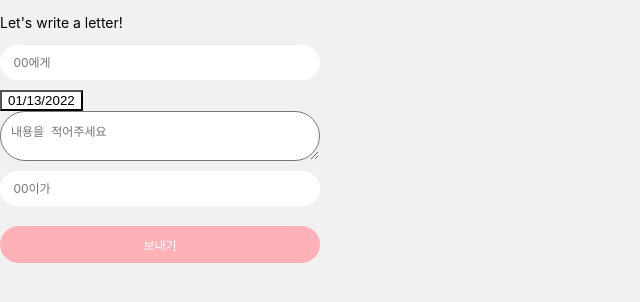
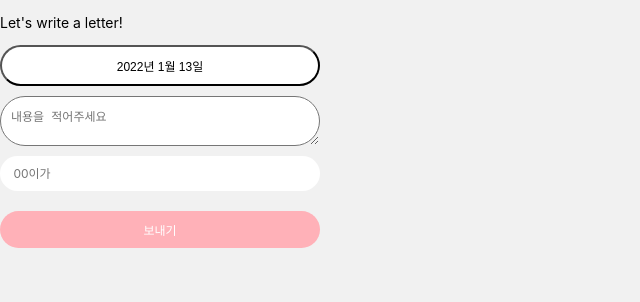
Before and after one commit to minizzang/madcamp_week3, a React (Create React App) app in the folder react-app/: page /write in a window 1280 px wide. Shown: the top 302 px of the page, without its empty margins (0-640 px from the left). Built offline with nearby package versions, Linux system fonts and the light colour scheme.

Commit message:
Fix WriteLettet.js: Delete reciver, Revise format of datepicker

```diff
--- a/react-app/src/components/Welcome.js
+++ b/react-app/src/components/Welcome.js
@@ -1,7 +1,5 @@
 import React, { useEffect, useState } from "react";
 import 'styles/welcome.css';
-
-
 
 const Welcome = () => {
 
--- a/react-app/src/components/WriteLetter.js
+++ b/react-app/src/components/WriteLetter.js
@@ -5,13 +5,12 @@ import 'react-datepicker/dist/react-datepicker.css'
 const Write = () => {
 
     const [sender, setSender] = useState("");
-    const [reciver, setReciver] = useState("");
     const [contents, setContents] = useState("");
     const [error, setError] = useState("");
     const [startDate, setStartDate] = useState(new Date());
 
     const ExampleCustomInput = React.forwardRef(({ value, onClick }, ref) => (
-      <button className="example-custom-input" onClick={onClick} ref={ref}>
+      <button className="authInput" onClick={onClick} ref={ref}>
         {value}
       </button>
     ));
@@ -23,8 +22,6 @@ const Write = () => {
                 } = event;
                 if (name === "sender") {
                     setSender(value);
-                } else if (name === "reciver") {
-                    setReciver(value);
                 } else if (name === "contents") {
                     setContents(value);
                 }
@@ -35,14 +32,19 @@ const Write = () => {
             console.log(contents);
             event.preventDefault();
             try {
-              console.log(sender, reciver, contents,startDate);
+              console.log(sender, contents,dateToString(startDate));
                 //save data to db
                 // Example data
-                // sender : 보내는이, reciver : 받는이 contents : 여기는 컨텐츠 startDate : Wed Jan 19 2022 17:28:03 GMT+0900 (한국 표준시)
+                // sender : 보내는이, reciver : 받는이 contents : 여기는 컨텐츠 startDate : 2022-01-14
             } catch (error) {
               setError(error.message);
             }
           };
+
+          const dateToString = (date) => {
+            return date.getFullYear() + '-' + (date.getMonth() + 1).toString().padStart(2, '0') + '-' + date.getDate().toString().padStart(2, '0')
+          }
+          //시간을 년-월-일 형식으로 변환해주는 함수
 
 
   return (
@@ -52,19 +54,12 @@ const Write = () => {
 
       <form onSubmit={onSubmit} className="container">
 
-        <input type="reciver"
-                name="reciver"
-                className="authInput"
-                placeholder=" 00에게"
-                required
-                value={reciver}
-                onChange={onChange}
-                />
-
         <DatePicker
         selected={startDate}
+        selectsStart
         value={startDate}
         onChange={(date) => setStartDate(date)}
+        dateFormat="yyyy년 M월 d일"
         customInput={<ExampleCustomInput />}
       />
 
```
